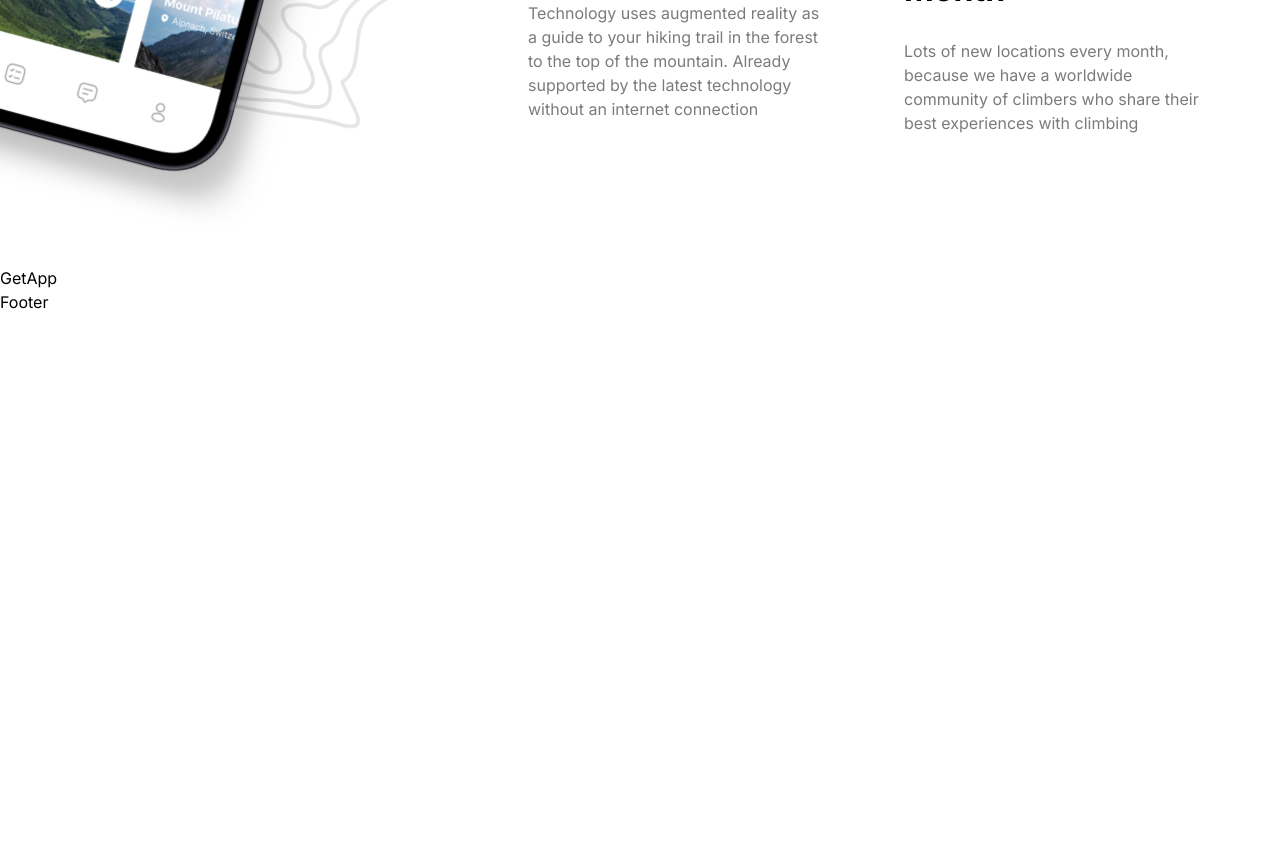
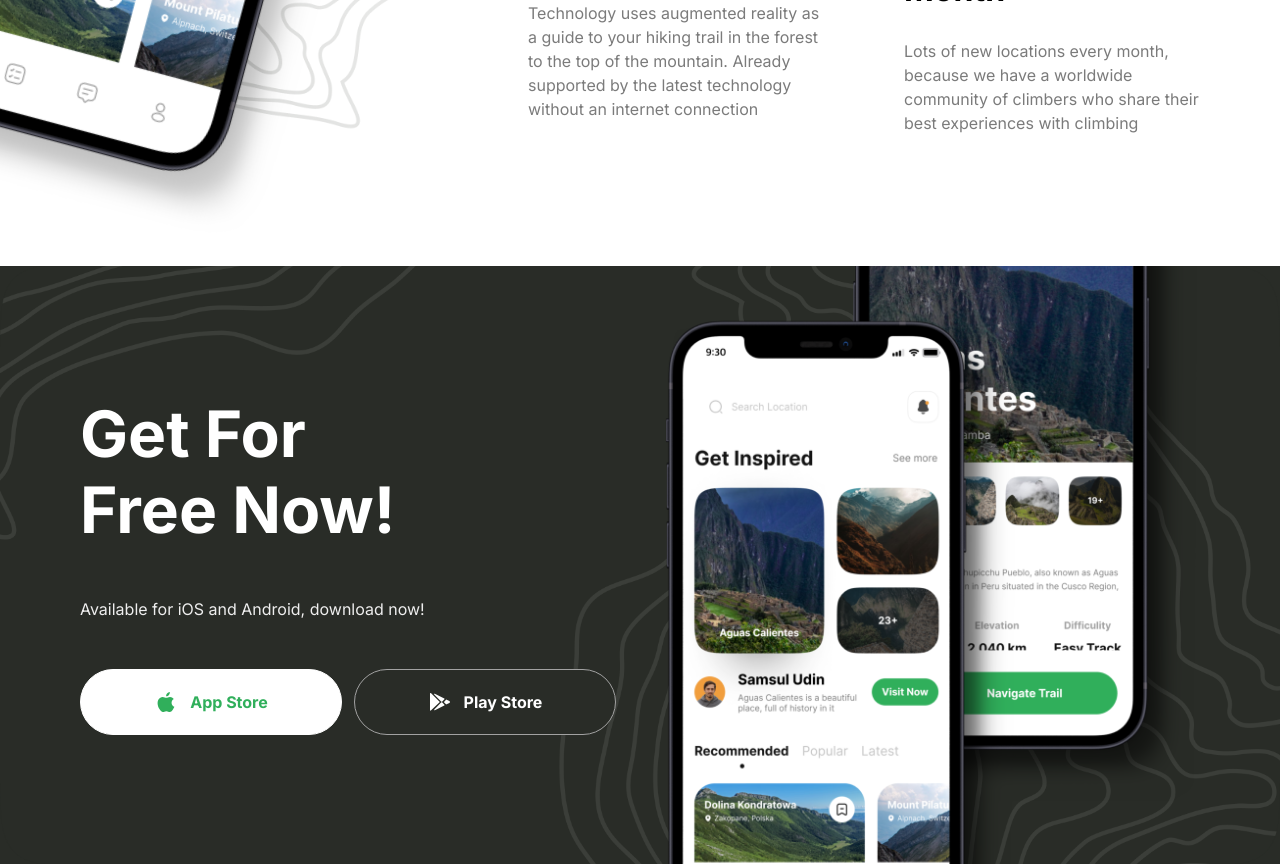
Before and after one commit to Joshuakibwage/travell-app, a Next.js app: page / in a window 1280 px wide. Shown: the part 3460-4326 px from the top of the page. Before the commit the page ends 3774 px from the top, so only its background shows below. Built offline with nearby package versions, Linux system fonts and the light colour scheme.

Commit message:
Add get app component

```diff
--- a/components/Button.tsx
+++ b/components/Button.tsx
@@ -5,15 +5,18 @@
     title: string ;
     icon?: string ;
     variant: string ;
+    full ?: boolean ;
 }
 
-const Button = ({type, title, variant, icon}: ButtonProps) => {
+const Button = ({type, title, variant, icon, full}: ButtonProps) => {
   return (
     <button
-    className={`flexCenter rounded-full gap-3 border ${variant}`}
+    className={`flexCenter rounded-full gap-3 border ${variant} ${
+      full && 'w-full'
+    }`}
     type={type}>
         {icon && <Image src={icon} alt={title} width={24} height={24} />}
-        <label className="bold-16 whitespace-nowrap">{title}</label>
+        <label className="bold-16 whitespace-nowrap cursor-pointer">{title}</label>
     </button>
   )
 }
--- a/components/GetApp.tsx
+++ b/components/GetApp.tsx
@@ -1,8 +1,48 @@
 import React from 'react'
+import Button from './Button'
+import Image from 'next/image'
 
 const GetApp = () => {
   return (
-    <div>GetApp</div>
+    <section className='flexCenter w-full flex-col pb-[100px] '>
+      <div className='get-app'>
+
+        <div className='z-20 flex w-full flex-1 flex-col items-start justify-center gap-12 '>
+          <h2 className='bold-40 lg:bold-64 xl:max-w-[320px]'>
+            Get For Free Now!
+          </h2>
+          <p className='regular-16 text-gray-10'>
+            Available for iOS and Android, download now!
+          </p>
+          <div className='w-full flex flex-col gap-3 whitespace-nowrap xl:flex-row '>
+            <Button
+              type='button'
+              title='App Store'
+              variant='btn_white'
+              icon='/apple.svg'
+              full
+            />
+
+            <Button
+              type='button'
+              title='Play Store'
+              variant='btn_dark_green_outline'
+              icon='/android.svg'
+              full
+            />
+          </div>
+        </div>
+
+        <div className='flex flex-1 items-center justify-end'>
+          <Image
+            src="/phones.png"
+            alt='phones'
+            width={550}
+            height={870}
+          />
+        </div>
+      </div>
+    </section>
   )
 }
 
```
